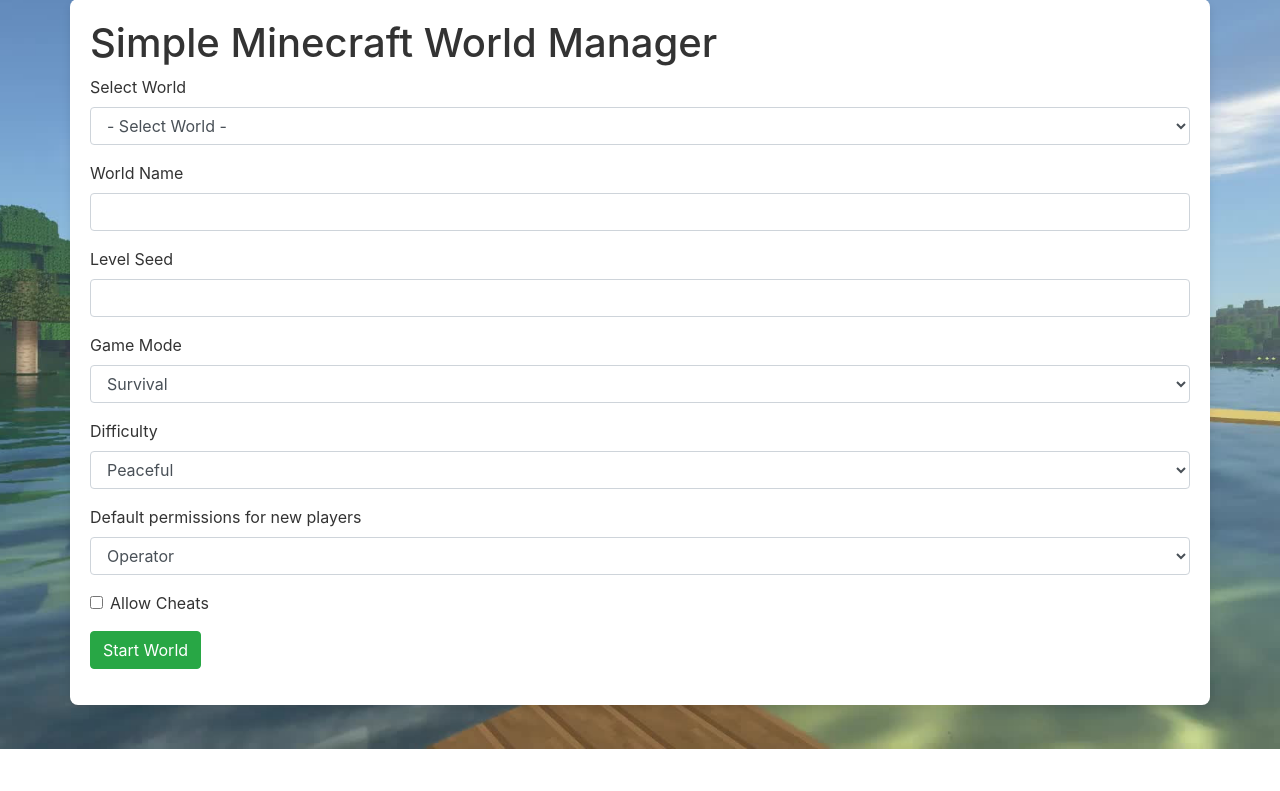
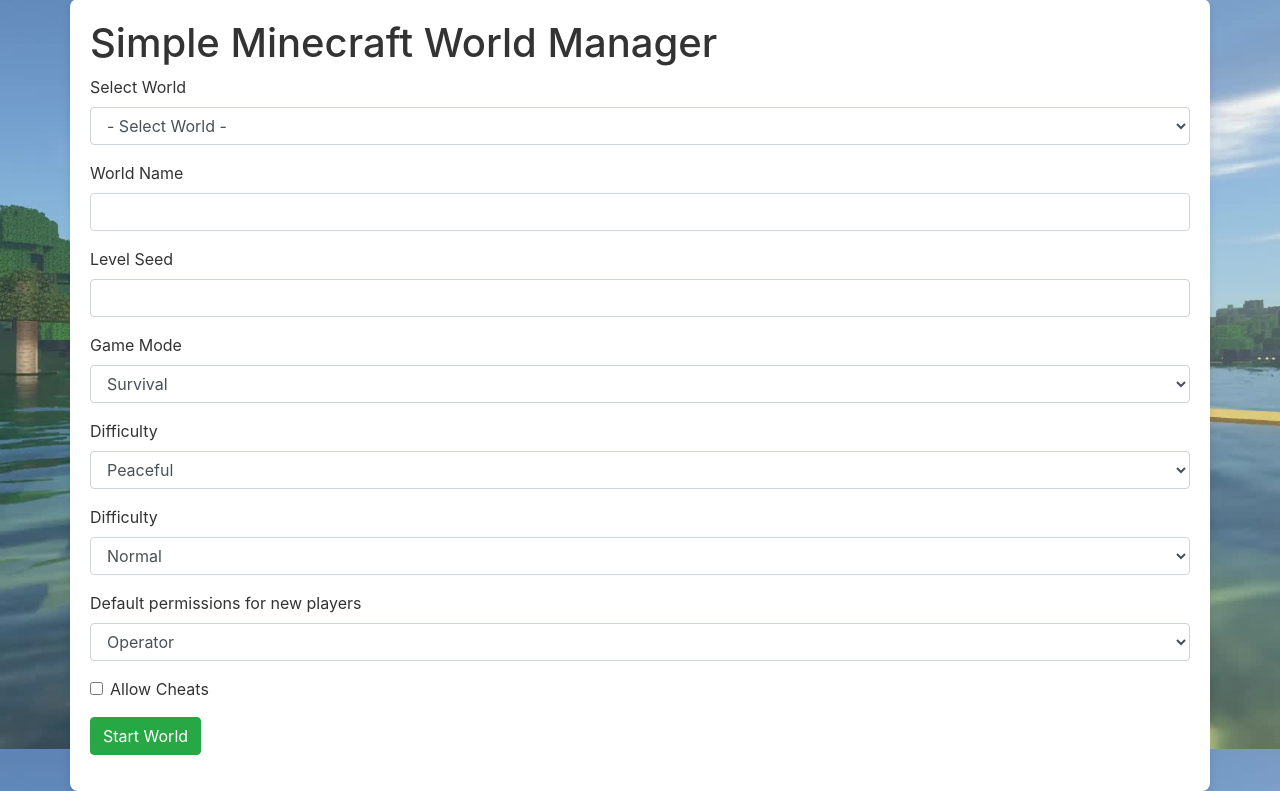
Before and after one commit to oldrooster/minecraft-world-manager, a Flask app: page / in a window 1280 px wide. Shown: the part 51-842 px from the top of the page. Before the commit the page ends 800 px from the top, so only its background shows below. Run offline with Flask 3, Linux system fonts and the light colour scheme; data that the repository does not hold is empty; some libraries are stand-ins or nearby versions.

Commit message:
Added level type

```diff
--- a/app.py
+++ b/app.py
@@ -55,6 +55,7 @@
     game_mode = data.get('game_mode', 'survival')
     difficulty = data.get('difficulty', 'normal')
     default_player_permission_level = data.get('default_player_permission_level', 'member')
+    level_type = data.get('level_type', 'minecraft:normal')
     allow_cheats = 'true' if data.get('allow_cheats', False) else 'false'
 
     if not world_name:
@@ -68,6 +69,7 @@
         game_mode=game_mode,
         difficulty=difficulty,
         allow_cheats=allow_cheats,
+        level_type=level_type,
         default_player_permission_level = default_player_permission_level
     )
 
--- a/static/index.html
+++ b/static/index.html
@@ -45,6 +45,16 @@
                 </select>
             </div>
             <div class="form-group">
+                <label for="level-type">Difficulty</label>
+                <select id="level-type" class="form-control">
+                    <option value="minecraft:normal">Normal</option>
+                    <option value="minecraft:flat">flat</option>
+                    <option value="minecraft:large_biomes">Large Biomes</option>
+                    <option value="minecraft:amplified">Amplified (tall mountains, can be slow)</option>
+                    <option value="minecraft:single_biome_surface">Hard</option>
+                </select>
+            </div>
+            <div class="form-group">
                 <label for="default-player-permission-level">Default permissions for new players</label>
                 <select id="default-player-permission-level" class="form-control">
                     <option value="operator">Operator</option>
--- a/static/script.js
+++ b/static/script.js
@@ -11,28 +11,14 @@
     });
 }
 
-// async function startServer() {
-//     let world = document.getElementById('worlds-dropdown').value;
-//     if (!world) {
-//         document.getElementById('status').textContent = 'Please select a world.';
-//         return;
-//     }
-
-//     let response = await fetch('/start', {
-//         method: 'POST',
-//         headers: { 'Content-Type': 'application/json' },
-//         body: JSON.stringify({ world: world })
-//     });
-//     let status = await response.json();
-//     document.getElementById('status').textContent = status.status || status.error;
-// }
-
 async function createServer() {
     let worldName = document.getElementById('new-world-name').value;
     let levelSeed = document.getElementById('level-seed').value;
     let gameMode = document.getElementById('game-mode').value;
     let difficulty = document.getElementById('difficulty').value;
     let allowCheats = document.getElementById('allow-cheats').checked;
+    let defaultPlayerPermissionLevel = document.getElementById('default-player-permission-level').value;
+    let levelType = document.getElementById('level-type').value;
 
     if (!worldName) {
         document.getElementById('status').textContent = 'Please enter a world name.';
@@ -47,7 +33,9 @@
             level_seed: levelSeed,
             game_mode: gameMode,
             difficulty: difficulty,
-            allow_cheats: allowCheats
+            allow_cheats: allowCheats,
+            default_player_permission_level: defaultPlayerPermissionLevel,
+            level_type: levelType
         })
     });
     let status = await response.json();
@@ -71,6 +59,8 @@
         document.getElementById('game-mode').value = properties['gamemode'] || 'survival';
         document.getElementById('difficulty').value = properties['difficulty'] || 'normal';
         document.getElementById('allow-cheats').checked = (properties['allow-cheats'] === 'true');
+        document.getElementById('default-player-permission-level').value = properties['default-player-permission-level'] || 'operator';
+        document.getElementById('level-type').value = properties['level-type'] || 'minecraft:normal';
     } else {
         document.getElementById('status').textContent = 'Failed to load world properties.';
     }
--- a/templates/server.properties.j2
+++ b/templates/server.properties.j2
@@ -75,6 +75,10 @@
 level-seed={{ level_seed }}
 # Use to randomize the world
 # Allowed values: Any string
+
+level-type={{ level_type }}
+# Type of world to generate
+# Allowed values: "minecraft:normal","minecraft:flat","minecraft:large_biomes","minecraft:amplified","minecraft:single_biome_surface"
 
 default-player-permission-level={{default_player_permission_level}}
 # Permission level for new players joining for the first time.
```
